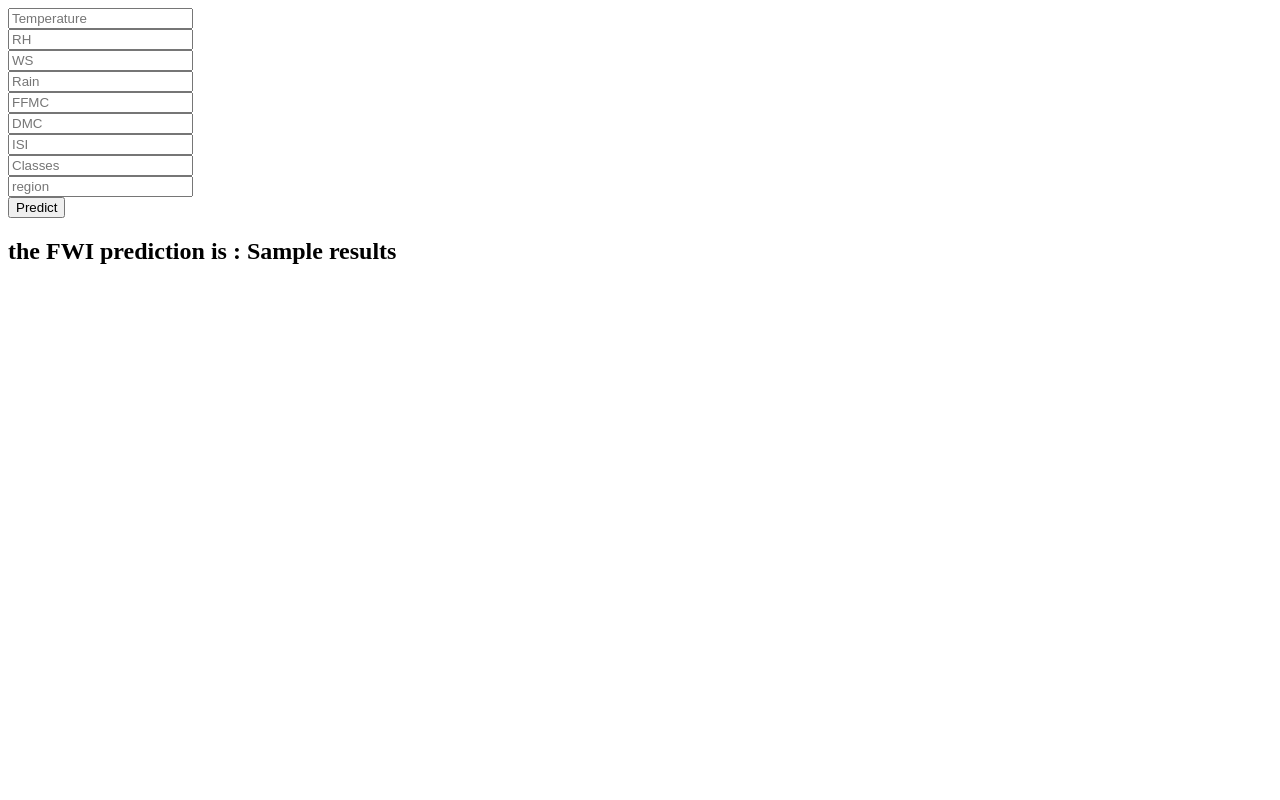
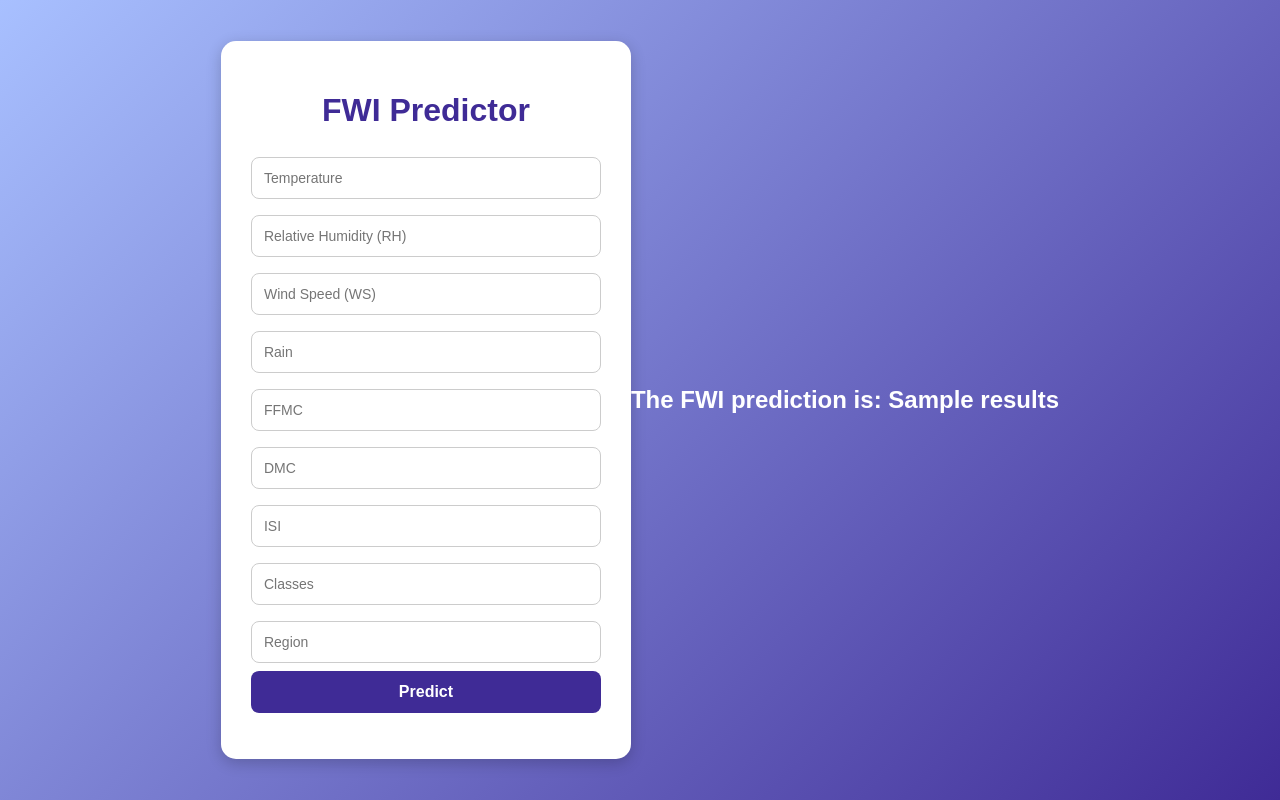
Before and after one commit to Surapureddy-Jyoshna/End-to-End_ML, a Flask app: template templates/home.html in a window 1280 px wide. Run offline with Flask 3, Linux system fonts and the light colour scheme; the template is opened without the code that fills it: most values are stand-ins (such as "Sample title", 1, 10 or a date in 2020); parts of the project's set-up code (start-up, migrations or seed data) failed here and were passed over.

Commit message:
Describe what you changed

```diff
--- a/requirements.txt
+++ b/requirements.txt
@@ -3,3 +3,4 @@ numpy
 pandas
 scikit-learn
 matplotlib
+gunicorn
--- a/templates/home.html
+++ b/templates/home.html
@@ -1,4 +1,4 @@
-<html>
+<!-- <html>
     <body>
         <form action="{{url_for('predict_datapoint')}}" method="POST">
             <input type="text" name="temperature" placeholder="Temperature" required="required"/><br>
@@ -15,4 +15,112 @@
         </form>
         <h2>the FWI prediction is : {{results}}</h2>
     </body>
+</html> -->
+
+
+
+
+
+
+
+
+
+
+
+
+<html>
+<head>
+    <style>
+        body {
+            font-family: Arial, sans-serif;
+            background: linear-gradient(135deg, #a8c0ff, #3f2b96);
+            height: 100vh;
+            margin: 0;
+            display: flex;
+            justify-content: center;
+            align-items: center;
+        }
+
+        .form-container {
+            background: #ffffff;
+            padding: 30px;
+            width: 350px;
+            border-radius: 15px;
+            box-shadow: 0px 4px 15px rgba(0,0,0,0.2);
+            animation: fadeIn 0.6s ease-in-out;
+        }
+
+        .form-container h1 {
+            text-align: center;
+            margin-bottom: 20px;
+            color: #3f2b96;
+        }
+
+        input {
+            width: 100%;
+            padding: 12px;
+            margin: 8px 0;
+            border-radius: 8px;
+            border: 1px solid #ccc;
+            font-size: 14px;
+            transition: 0.3s;
+        }
+
+        input:focus {
+            border-color: #3f2b96;
+            box-shadow: 0px 0px 5px rgba(63, 43, 150, 0.5);
+        }
+
+        button {
+            width: 100%;
+            padding: 12px;
+            background: #3f2b96;
+            color: white;
+            font-size: 16px;
+            font-weight: bold;
+            border: none;
+            border-radius: 8px;
+            cursor: pointer;
+            transition: 0.3s;
+        }
+
+        button:hover {
+            background: #5d40d6;
+            transform: scale(1.03);
+        }
+
+        h2 {
+            text-align: center;
+            margin-top: 20px;
+            color: #fff;
+        }
+
+        @keyframes fadeIn {
+            from { opacity: 0; transform: translateY(-10px); }
+            to { opacity: 1; transform: translateY(0); }
+        }
+    </style>
+</head>
+
+<body>
+    <div class="form-container">
+        <h1>FWI Predictor</h1>
+
+        <form action="{{url_for('predict_datapoint')}}" method="POST">
+            <input type="text" name="temperature" placeholder="Temperature" required/>
+            <input type="text" name="RH" placeholder="Relative Humidity (RH)" required/>
+            <input type="text" name="WS" placeholder="Wind Speed (WS)" required/>
+            <input type="text" name="Rain" placeholder="Rain" required/>
+            <input type="text" name="FFMC" placeholder="FFMC" required/>
+            <input type="text" name="DMC" placeholder="DMC" required/>
+            <input type="text" name="ISI" placeholder="ISI" required/>
+            <input type="text" name="Classes" placeholder="Classes" required/>
+            <input type="text" name="Region" placeholder="Region" required/>
+
+            <button type="submit">Predict</button>
+        </form>
+    </div>
+
+    <h2>The FWI prediction is: {{results}}</h2>
+</body>
 </html>
--- a/templates/index.html
+++ b/templates/index.html
@@ -1 +1,4 @@
 <h1>Welcome to my home page</h1>
+<a href="/predictdata">
+    <button>Go to Predict Data</button>
+</a>
```
Also changed, not shown: 1 other file.
